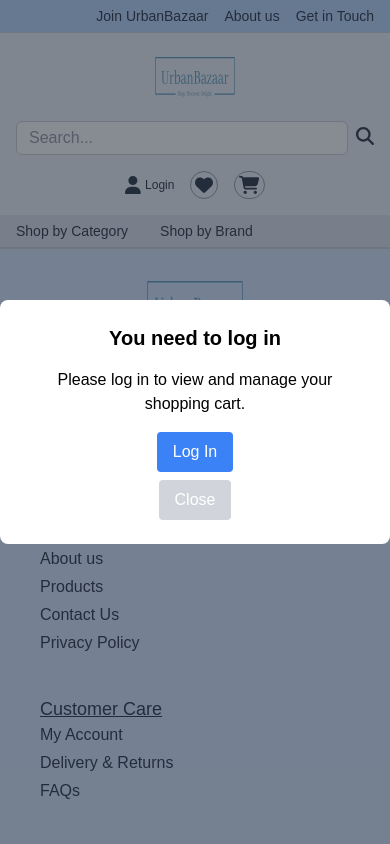
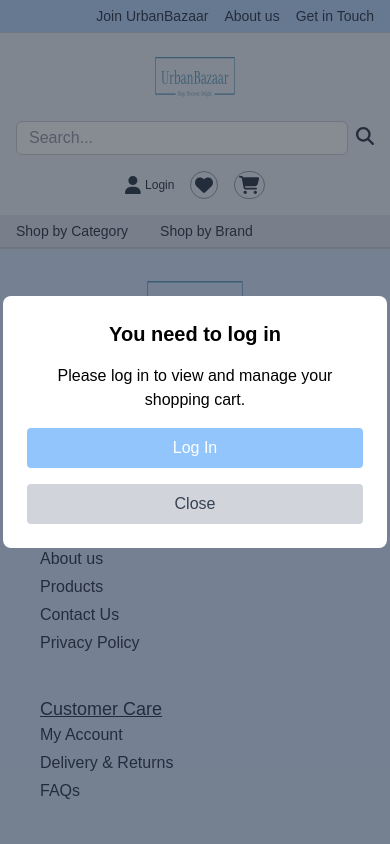
Before and after one commit to SylviaT01/UrbanBazaar, a React (Create React App) app in the folder frontend-urban-bazaar/: page /cart in a window 390 px wide. Shown: the top 844 px of the page. Built offline with nearby package versions, Linux system fonts and the light colour scheme.

Commit message:
Enhance responsiveness in wishlist and shopping cart login prompts

```diff
--- a/frontend-urban-bazaar/src/Product/shoppingcart.jsx
+++ b/frontend-urban-bazaar/src/Product/shoppingcart.jsx
@@ -54,18 +54,19 @@ const Cart = () => {
   if (!authToken) {
     return (
       <div className="fixed inset-0 flex items-center justify-center z-50 bg-gray-900 bg-opacity-50">
-        <div className="bg-white rounded-lg w-[500px] max-h-[80vh] p-6">
-          <div className="flex flex-col items-center">
-            <h3 className="text-xl font-semibold mb-4">You need to log in</h3>
+        <div className="bg-white rounded-lg w-full max-w-sm p-6">
+
+            <h3 className="text-xl font-semibold mb-4 text-center">You need to log in</h3>
             <p className="text-center mb-4">Please log in to view and manage your shopping cart.</p>
+          <div className="flex flex-col md:flex-row justify-between gap-4">
             <button
-              className="bg-blue-500 hover:bg-blue-700 text-white py-2 px-4 rounded mb-2"
+              className="bg-blue-300 text-white px-4 py-2 rounded hover:bg-blue-400 text-center"
               onClick={() => navigate("/login")}
             >
               Log In
             </button>
             <button
-              className="bg-gray-300 hover:bg-gray-500 text-white py-2 px-4 rounded"
+              className="bg-gray-300 text-gray-700 px-4 py-2 rounded hover:bg-gray-400 text-center"
               onClick={() => navigate("/")}
             >
               Close
--- a/frontend-urban-bazaar/src/User/wishList.jsx
+++ b/frontend-urban-bazaar/src/User/wishList.jsx
@@ -57,22 +57,24 @@ const Wishlist = () => {
   if (!authToken) {
     return (
       <div className="fixed inset-0 flex items-center justify-center z-50 bg-gray-900 bg-opacity-50">
-        <div className="bg-white rounded-lg w-[500px] max-h-[80vh] p-6">
+        <div className="bg-white rounded-lg w-full max-w-sm p-6">
           <div className="flex flex-col items-center">
             <h3 className="text-xl font-semibold mb-4">You need to log in</h3>
             <p className="text-center mb-4">Please log in to view and manage your wishlist.</p>
+            <div className="flex flex-col md:flex-row justify-between gap-4">
               <button
-              className="bg-blue-500 hover:bg-blue-700 text-white py-2 px-4 rounded mb-2"
+                className="bg-blue-300 text-white px-4 py-2 rounded hover:bg-blue-400 text-center"
                 onClick={() => navigate("/login")}
               >
                 Log In
               </button>
               <button
-              className="bg-gray-300 hover:bg-gray-500 text-white py-2 px-4 rounded"
+                className="bg-gray-300 text-gray-700 px-4 py-2 rounded hover:bg-gray-400 text-center"
                 onClick={() => navigate("/")}
               >
                 Close
               </button>
+            </div>
           </div>
         </div>
       </div>
```
Lines whose indentation alone changed are shown as unchanged.
